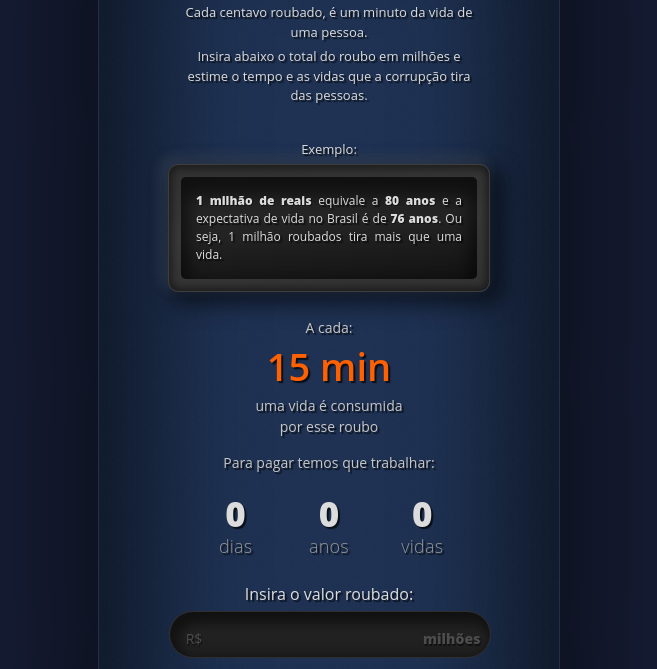
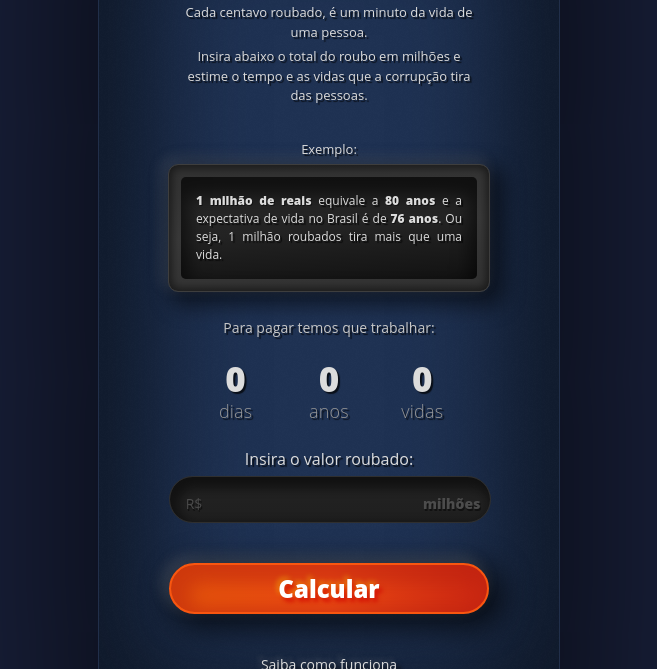
Before and after one commit to miltonbolonha/calculadora-da-morte, a Gatsby site: page / in a window 1280 px wide. Shown: the part 131-800 px from the top of the page, without its empty margins (311-968 px from the left). Built offline with nearby package versions, Linux system fonts and the light colour scheme; Gatsby itself is replaced by a stand-in of ours.

Commit message:
CM-04: Bugfix/min counter

```diff
--- a/src/components/calculadora.js
+++ b/src/components/calculadora.js
@@ -42,7 +42,7 @@ const Calculadora = ({ expVida, salarioMinimo }) => {
 
   return(
     <>
-      <S.NumbersWrapper>
+      {/* <S.NumbersWrapper>
         <S.NumbersInner>A cada:</S.NumbersInner>
           <S.NumbersInner>
             <S.LifesPerMin>15 min</S.LifesPerMin>
@@ -50,6 +50,7 @@ const Calculadora = ({ expVida, salarioMinimo }) => {
         <S.NumbersInner>uma vida é consumida<br />
           por esse roubo</S.NumbersInner>
       </S.NumbersWrapper>
+       */}
           <S.NumbersInner>Para pagar temos que trabalhar:</S.NumbersInner>
 
         <S.MultipleNumbersWrapper>
```
